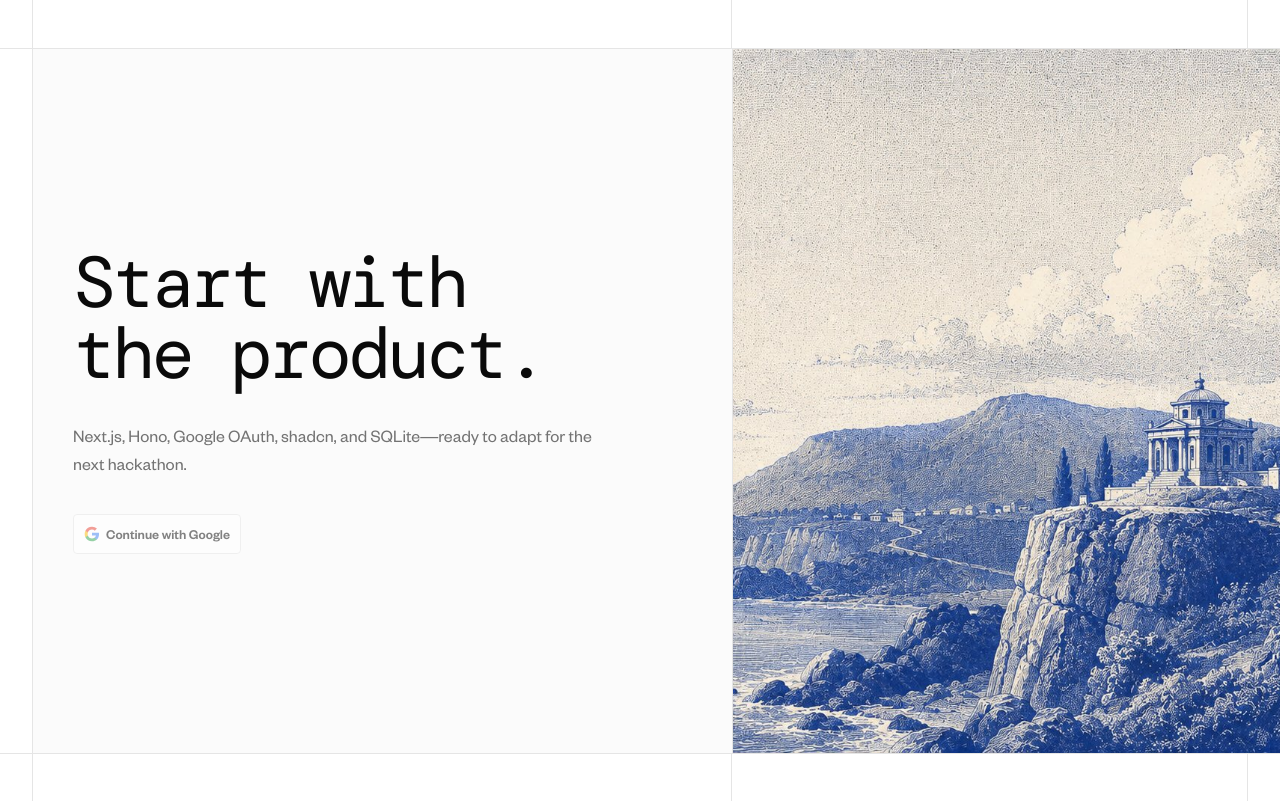
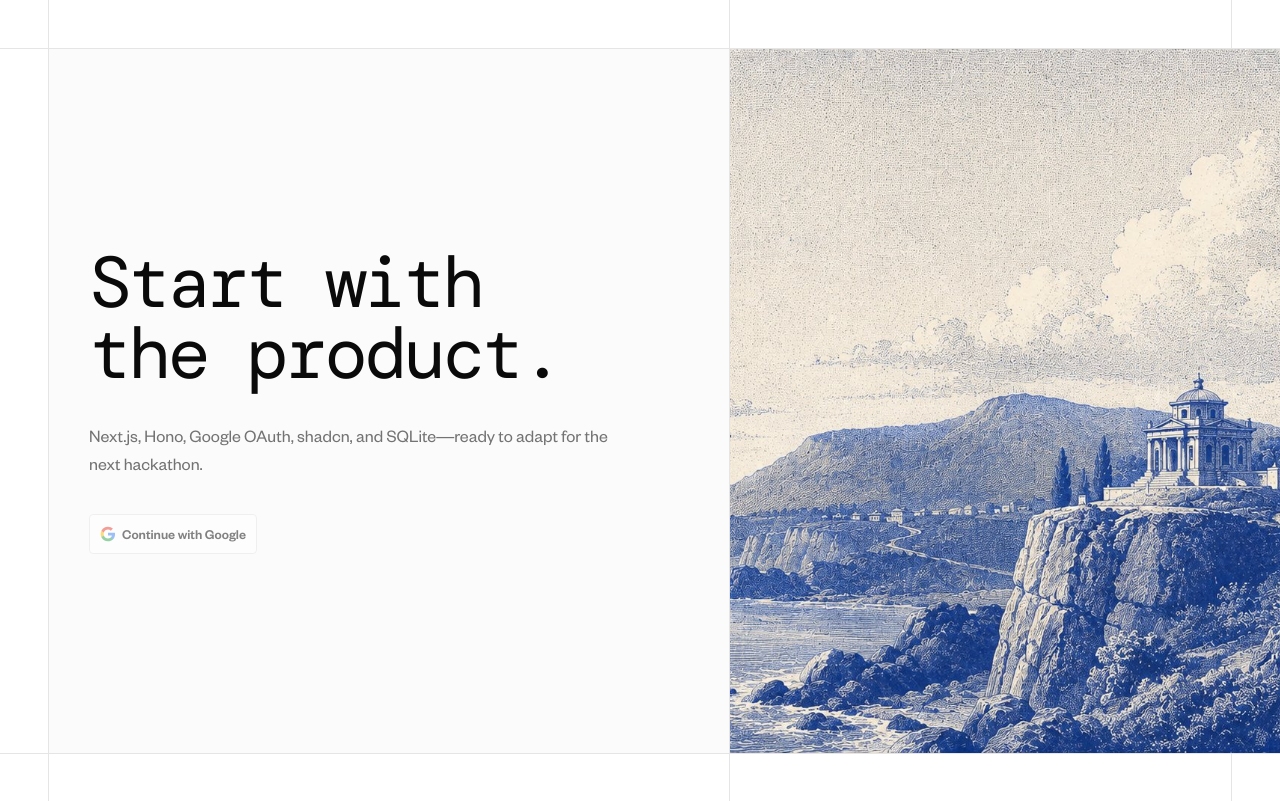
Before and after one commit to vimzh/bumps, a Next.js app in the folder apps/web/: page / in a window 1280 px wide. Built offline with nearby package versions, Linux system fonts and the light colour scheme; no server answers; a web font is replaced by a local one.

Commit message:
Increase landing page gutters

```diff
--- a/apps/web/src/app/page.tsx
+++ b/apps/web/src/app/page.tsx
@@ -6,11 +6,11 @@ export default function Home() {
   return (
     <div className="min-h-svh">
       <SiteNavbar />
-      <main className="mx-4 border-l sm:mx-6 lg:mx-8" id="main-content">
+      <main className="mx-6 border-l sm:mx-8 lg:mx-12" id="main-content">
         <HomeHero {...homeContent.hero} />
       </main>
       <div aria-hidden="true" className="h-12 border-t">
-        <div className="mx-4 grid h-full border-x sm:mx-6 lg:mx-8 lg:grid-cols-[minmax(0,1.15fr)_minmax(24rem,0.85fr)]">
+        <div className="mx-6 grid h-full border-x sm:mx-8 lg:mx-12 lg:grid-cols-[minmax(0,1.15fr)_minmax(24rem,0.85fr)]">
           <div className="hidden lg:col-start-2 lg:block lg:border-l" />
         </div>
       </div>
--- a/apps/web/src/components/home/hero-visual.tsx
+++ b/apps/web/src/components/home/hero-visual.tsx
@@ -2,7 +2,7 @@ import Image from "next/image";
 
 export function HeroVisual() {
   return (
-    <div className="relative -ml-4 -mr-4 min-h-72 overflow-hidden border-t bg-muted sm:-ml-6 sm:-mr-6 lg:-mr-8 lg:ml-0 lg:min-h-[calc(100svh-6rem)] lg:border-l lg:border-t-0">
+    <div className="relative -ml-6 -mr-6 min-h-72 overflow-hidden border-t bg-muted sm:-ml-8 sm:-mr-8 lg:-mr-12 lg:ml-0 lg:min-h-[calc(100svh-6rem)] lg:border-l lg:border-t-0">
       <Image
         alt=""
         className="object-cover object-[68%_center]"
--- a/apps/web/src/components/layout/site-navbar.tsx
+++ b/apps/web/src/components/layout/site-navbar.tsx
@@ -9,7 +9,7 @@ export function SiteNavbar({ title }: SiteNavbarProps) {
     <header className="border-b bg-background">
       <nav
         aria-label={title}
-        className="mx-4 grid h-12 grid-cols-[minmax(0,1fr)_3rem] border-x sm:mx-6 lg:mx-8 lg:grid-cols-[minmax(0,1.15fr)_minmax(24rem,0.85fr)]"
+        className="mx-6 grid h-12 grid-cols-[minmax(0,1fr)_3rem] border-x sm:mx-8 lg:mx-12 lg:grid-cols-[minmax(0,1.15fr)_minmax(24rem,0.85fr)]"
       >
         <Link
           className="flex min-h-11 items-center px-4 font-mono text-sm font-medium tracking-[-0.02em] hover:text-muted-foreground focus-visible:outline-none focus-visible:ring-2 focus-visible:ring-ring focus-visible:ring-inset sm:px-5"
```
